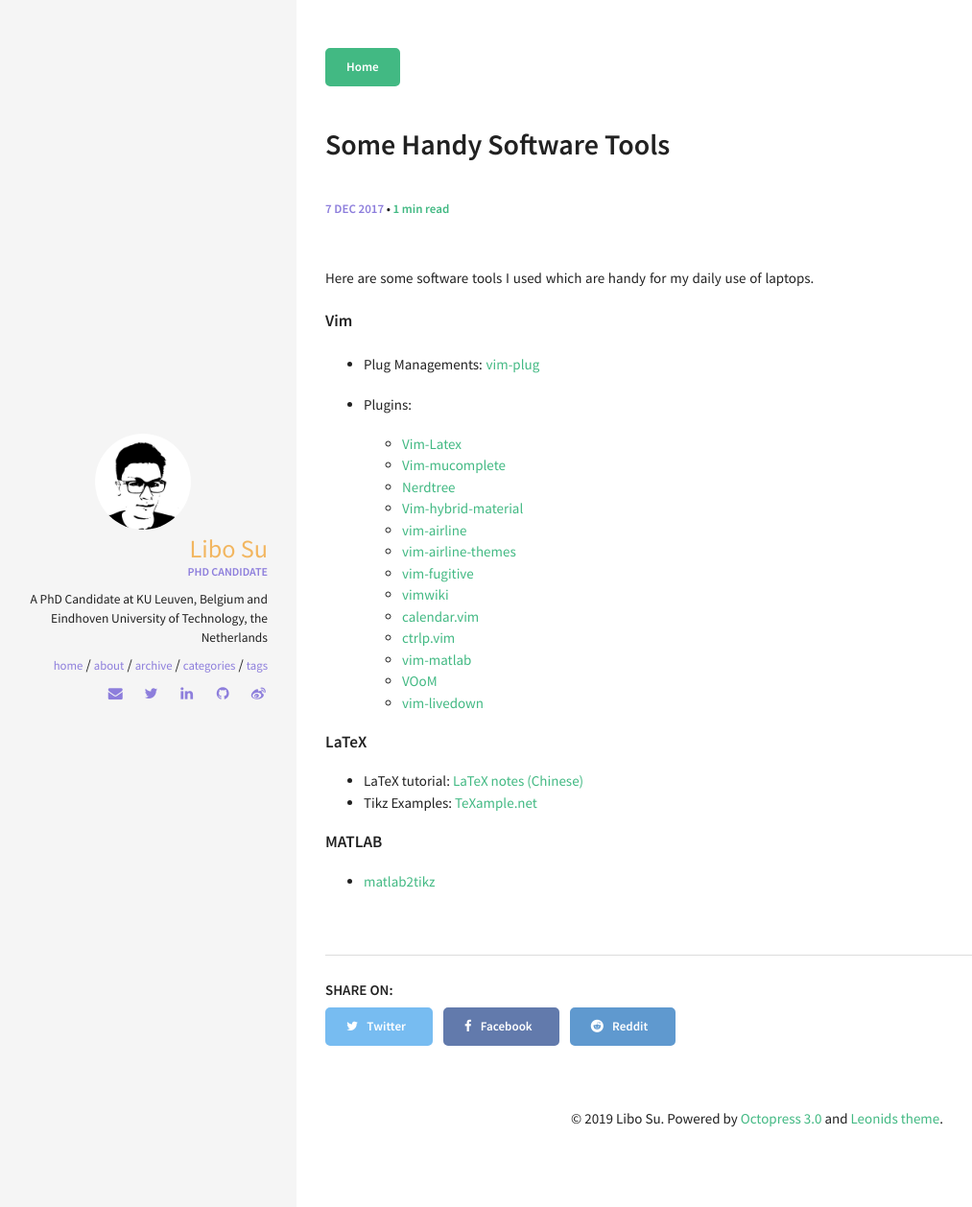
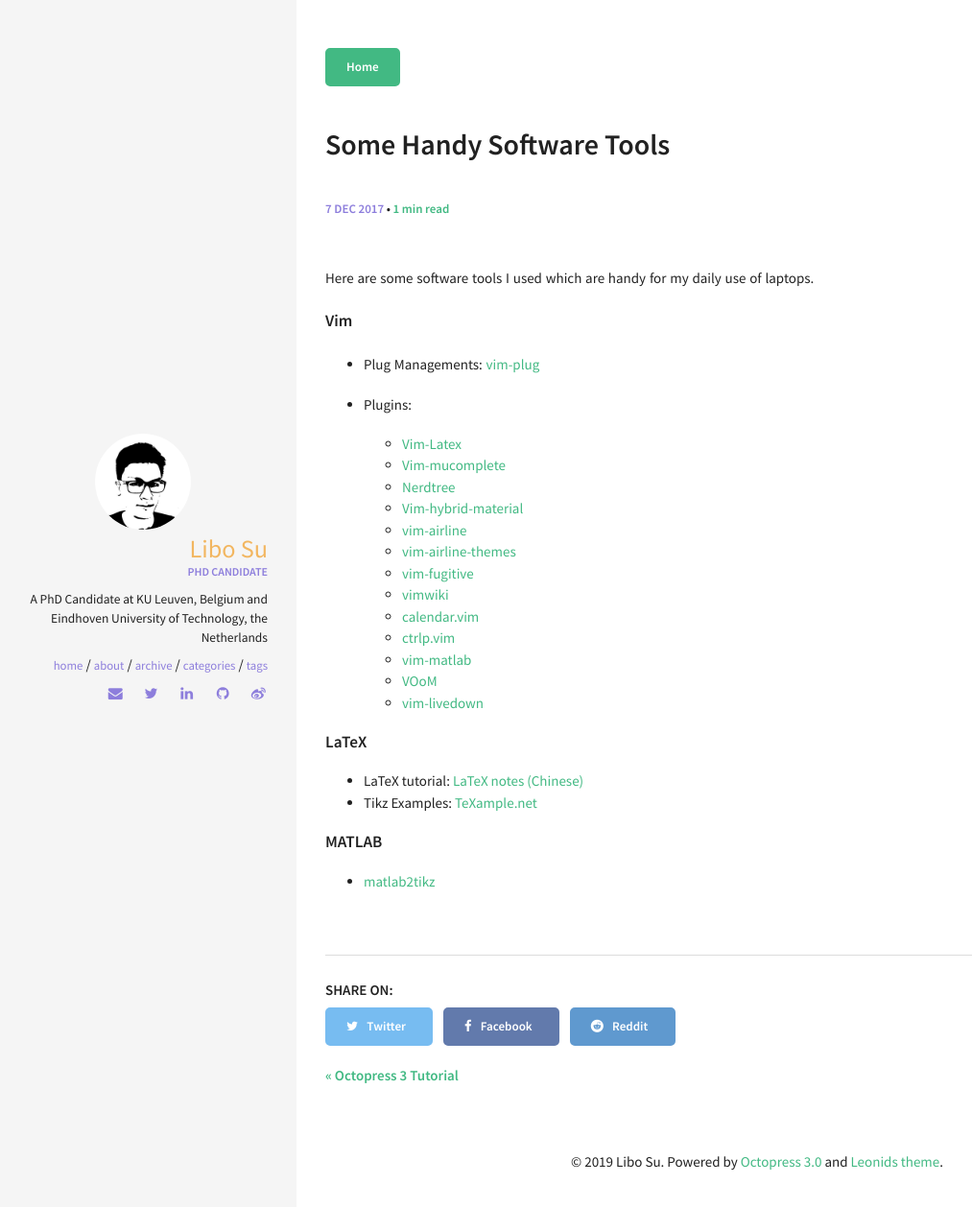
Before and after one commit to sulibo/sulibo.github.io, a Jekyll site: the page built from _posts/2017-12-07-some-handy-software-tools.markdown, in a window 1280 px wide. Shown: the top 1258 px of the page at 96% size, without its empty margins (11-1024 px from the left). Built offline with Jekyll 4.4.1, drawn with Linux system fonts in a browser that asks for light colours.

Commit message:
add prev/next post link

```diff
--- a/_includes/head.html
+++ b/_includes/head.html
@@ -15,22 +15,30 @@
   <meta http-equiv="X-UA-Compatible" content="IE=edge">
   <meta name="description" content="{{ description }}">
   <meta name="keywords" content="{{ site.keywords | array_to_sentence_string }}">
-  <meta name="author" content="{{ title }}">
+  <meta name="author" content="{{ title | escape }}">
   <meta name="viewport" content="width=device-width, initial-scale=1.0">
   <meta name="theme-color" content="#f5f5f5">
 
   <!-- Twitter Tags -->
   <meta name="twitter:card" content="summary">
-  <meta name="twitter:title" content="{{ title }}">
-  <meta name="twitter:description" content="{{ description }}">
-  <meta name="twitter:image" content="{{ site.url }}/img/leonids-logo.png">
+  <meta name="twitter:title" content="{{ title | escape }}">
+  <meta name="twitter:description" content="{{ description | escape }}">
+  {% if page.image.feature %}
+    <meta property="twitter:image" content="{{ site.url }}/img/{{ page.image.feature }}">
+  {% else %}
+    <meta property="twitter:image" content="{{ site.url }}/img/leonids-logo.png">
+  {% endif %}
 
   <!-- Open Graph Tags -->
   <meta property="og:type" content="blog">
-  <meta property="og:url" content="{{ site.url }}">
-  <meta property="og:title" content="{{ title }}">
-  <meta property="og:description" content="{{ description }}">
-  <meta property="og:image" content="{{ site.url }}/img/leonids-logo.png">
+  <meta property="og:url" content="{{ site.url }}{{ page.url }}">
+  <meta property="og:title" content="{{ title | escape }}">
+  <meta property="og:description" content="{{ description | escape }}">
+  {% if page.image.feature %}
+    <meta property="og:image" content="{{ site.url }}/img/{{ page.image.feature }}">
+  {% else %}
+    <meta property="og:image" content="{{ site.url }}/img/leonids-logo.png">
+  {% endif %}
   <title>{{ title }}</title>
 
   <!-- CSS files -->
@@ -38,7 +46,7 @@
   <link rel="stylesheet" href="{{ site.url }}/css/main.css">
 
   <link rel="canonical" href="{{ page.url | replace:'index.html','' | prepend: site.url }}">
-  <link rel="alternate" type="application/rss+xml" title="{{ site.title }}" href="{{ " /feed.xml " | prepend: site.url }}" />
+  <link rel="alternate" type="application/rss+xml" title="{{ site.title | escape }}" href="{{ "/feed.xml" | prepend: site.url }}" />
 
   <!-- Icons -->
   <!-- 16x16 -->
--- a/_includes/sidebar.html
+++ b/_includes/sidebar.html
@@ -2,7 +2,9 @@
 
 <div class="cover-card table-cell table-middle">
   {% if author.avatar %}
-  <img src="{{ site.url }}/img/{{ author.avatar }}" alt="" class="avatar">
+  <a href="{{ site.url }}/">
+    <img src="{{ site.url }}/img/{{ author.avatar }}" alt="" class="avatar">
+  </a>
   {% endif %}
   <a href="{{ site.url }}/" class="author_name">{{ author.name }}</a>
   <span class="author_job">{{ author.job }}</span>
--- a/_layouts/post.html
+++ b/_layouts/post.html
@@ -67,6 +67,17 @@
   </ul>
 </div><!-- end share-buttons -->
 
+
+<div>
+  {% if page.previous.url %}
+    <a style="float: left; font-weight: bold; " href="{{page.previous.url}}">&laquo; {{page.previous.title}}</a>
+  {% endif %}
+  {% if page.next.url %}
+    <a style="float: right; font-weight: bold; " href="{{page.next.url}}">{{page.next.title}} &raquo;</a>
+  {% endif %}
+  <br><br>
+</div>
+
 {% if site.owner.disqus-shortname and page.comments == true %}
 <div id="disqus_thread"></div>
 {% include disqus.html %}
--- a/_layouts/post_listing.html
+++ b/_layouts/post_listing.html
@@ -40,7 +40,7 @@
     <div class="post-description">
       <p>
         {{ post.excerpt }}
-        <a href="{{ post.url }}" style="float: left;">Read More<span>&#8594;</span></a><br><br>
+        <a href="{{ post.url }}" style="float: left;">Read More<span>&#8594;</span></a>
         <!-- <a class="btn" href= "{{ post.url }}/" style="float: left;">
             Read More
         </a>
```
